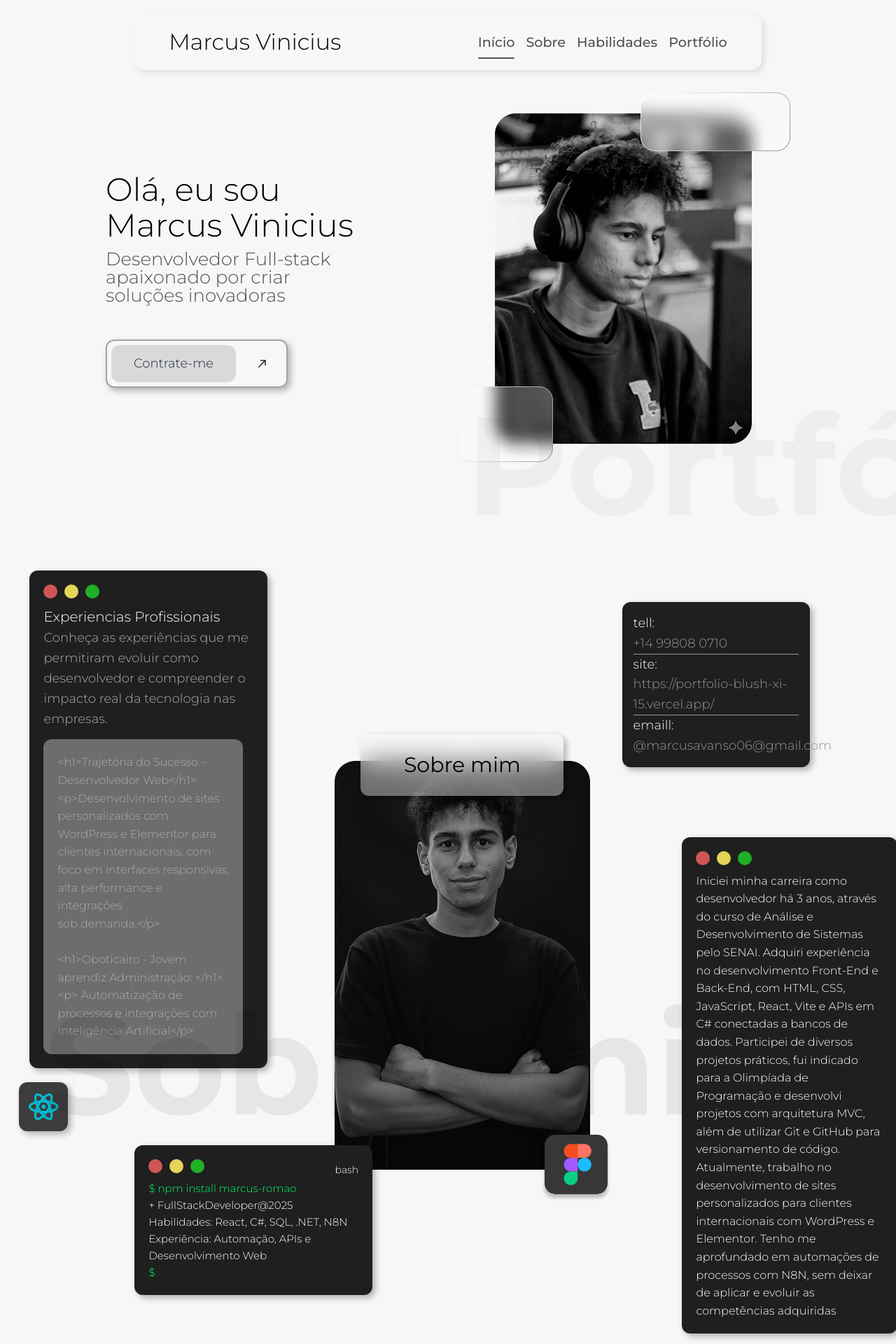
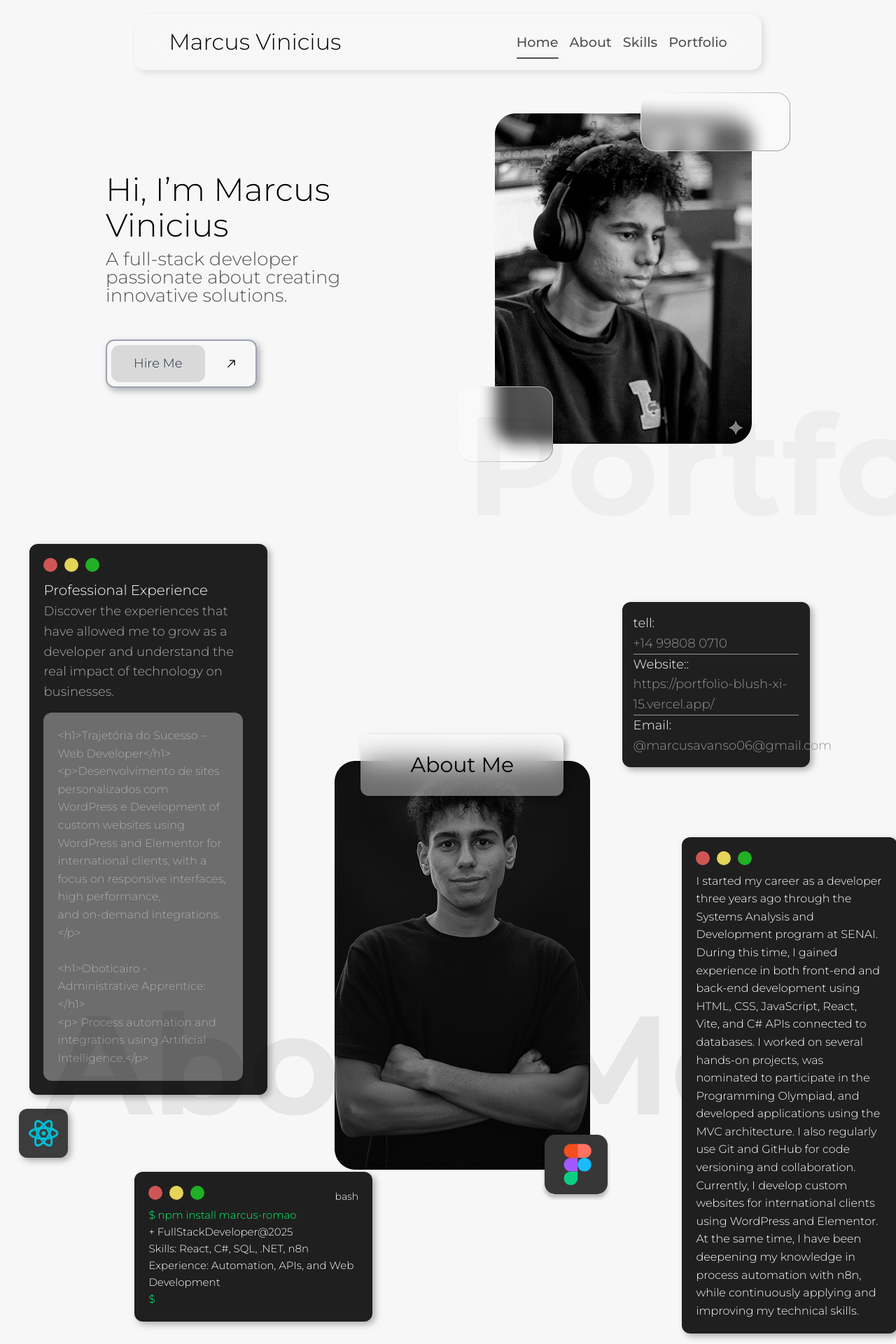
Before and after one commit to Marcusvn2006/Port, a React (Vite) app: page / in a window 1280 px wide. Shown: the top 1920 px of the page at 70% size. Built offline with nearby package versions, Linux system fonts and the light colour scheme.

Commit message:
alteração para ingles

```diff
--- a/src/App.jsx
+++ b/src/App.jsx
@@ -159,7 +159,7 @@ const App = () => {
                   }`}
                   onClick={closeMenu}
                 >
-                  Início
+                  Home
                 </a>
               </li>
               <li className="nav-item">
@@ -170,7 +170,7 @@ const App = () => {
                   }`}
                   onClick={closeMenu}
                 >
-                  Sobre
+                  About
                 </a>
               </li>
               <li className="nav-item">
@@ -181,7 +181,7 @@ const App = () => {
                   }`}
                   onClick={closeMenu}
                 >
-                  Habilidades
+                  Skills
                 </a>
               </li>
               <li className="nav-item">
@@ -192,7 +192,7 @@ const App = () => {
                   }`}
                   onClick={closeMenu}
                 >
-                  Portfólio
+                  Portfolio
                 </a>
               </li>
             </ul>
@@ -204,12 +204,12 @@ const App = () => {
         </nav>
 
         <div className="apresentacao">
-          <h1>Olá, eu sou Marcus Vinicius</h1>
+          <h1>Hi, I’m Marcus Vinicius</h1>
           <h2>
-            Desenvolvedor Full-stack apaixonado por criar soluções inovadoras
+            A full-stack developer passionate about creating innovative solutions.
           </h2>
           <a href="#contratar" className="button-wrapper">
-            <div className="button-text-section">Contrate-me</div>
+            <div className="button-text-section">Hire Me</div>
             <div className="button-arrow-section">
               <img src={arow} className="arrow-icon" alt="" />
             </div>
@@ -218,10 +218,10 @@ const App = () => {
         <div>
           <img className="imgapres" src={imgapresentacao} alt="" />
         </div>
-        <h1 className="title1">Portfólio</h1>
+        <h1 className="title1">Portfolio</h1>
       </div>
       <div id="sobre" className="container">
-        <h1 className="title">Sobre mim</h1>
+        <h1 className="title">About Me</h1>
         <div className="item conteriner-1">
           <div className="sobre">
             <div className="bolas">
@@ -230,25 +230,21 @@ const App = () => {
               <div className="bola3"></div>
             </div>
 
-            <h1> Experiencias Profissionais</h1>
+            <h1> Professional Experience</h1>
             <h2>
-              Conheça as experiências que me permitiram evoluir como
-              desenvolvedor e compreender o impacto real da tecnologia nas
-              empresas.
+              Discover the experiences that have allowed me to grow as a developer and understand the real impact of technology on businesses.
             </h2>
             <div className="input-sobre">
               <h3>
-                &lt;h1&gt;Trajetória do Sucesso – Desenvolvedor Web&lt;/h1&gt;
+                &lt;h1&gt;Trajetória do Sucesso – Web Developer&lt;/h1&gt;
                 <br />
                 &lt;p&gt;Desenvolvimento de sites personalizados com WordPress e
-                Elementor para clientes internacionais, com foco em interfaces
-                responsivas, alta performance e integrações
-                <br /> sob demanda.&lt;/p&gt;
+                Development of custom websites using WordPress and Elementor for international clients, with a focus on responsive interfaces, high performance,
+                <br />  and on-demand integrations.&lt;/p&gt;
                 <br /> <br />
-                &lt;h1&gt;Oboticairo - Jovem aprendiz Administração: &lt;/h1&gt;
+                &lt;h1&gt;Oboticairo - Administrative Apprentice: &lt;/h1&gt;
                 <br />
-                &lt;p&gt; Automatização de processos e integrações com
-                Inteligência Artificial&lt;/p&gt;
+                &lt;p&gt; Process automation and integrations using Artificial Intelligence.&lt;/p&gt;
               </h3>
             </div>
           </div>
@@ -267,15 +263,14 @@ const App = () => {
             <h3 className="sub-branca">
               + FullStackDeveloper@2025
               <br />
-              Habilidades: React, C#, SQL, .NET, N8N Experiência: Automação,
-              APIs e Desenvolvimento Web
+              Skills: React, C#, SQL, .NET, n8n Experience: Automation, APIs, and Web Development
             </h3>
             <h2 className="sub-verde">$</h2>
           </div>
         </div>
         <div className="item conteriner-2 ">
           <div className="title-sobre">
-            <h2>Sobre mim</h2>
+            <h2>About Me</h2>
           </div>
 
           <div className="ajus">
@@ -287,11 +282,11 @@ const App = () => {
           <div className="contact-sobre">
             <h2>tell:</h2>
             <h3 className="email-sobre">+14 99808 0710</h3>
-            <h2>site:</h2>
+            <h2>Website::</h2>
             <h3 className="email-sobre">
               https://portfolio-blush-xi-15.vercel.app/
             </h3>
-            <h2>emaill:</h2>
+            <h2>Email:</h2>
             <h3>@marcusavanso06@gmail.com</h3>
           </div>
           <div className="sobre2">
@@ -302,17 +297,11 @@ const App = () => {
             </div>
 
             <h1>
-              Iniciei minha carreira como desenvolvedor há 3 anos, através do
-              curso de Análise e Desenvolvimento de Sistemas pelo SENAI. Adquiri
-              experiência no desenvolvimento Front-End e Back-End, com HTML,
-              CSS, JavaScript, React, Vite e APIs em C# conectadas a bancos de
-              dados. Participei de diversos projetos práticos, fui indicado para
-              a Olimpíada de Programação e desenvolvi projetos com arquitetura
-              MVC, além de utilizar Git e GitHub para versionamento de código.
-              Atualmente, trabalho no desenvolvimento de sites personalizados
-              para clientes internacionais com WordPress e Elementor. Tenho me
-              aprofundado em automações de processos com N8N, sem deixar de
-              aplicar e evoluir as competências adquiridas
+            I started my career as a developer three years ago through the Systems Analysis and Development program at SENAI. During this time, I gained experience in both front-end and back-end development using HTML, CSS, JavaScript, React, Vite, and C# APIs connected to databases.
+
+I worked on several hands-on projects, was nominated to participate in the Programming Olympiad, and developed applications using the MVC architecture. I also regularly use Git and GitHub for code versioning and collaboration.
+
+Currently, I develop custom websites for international clients using WordPress and Elementor. At the same time, I have been deepening my knowledge in process automation with n8n, while continuously applying and improving my technical skills.
             </h1>
           </div>
         </div>
@@ -321,10 +310,10 @@ const App = () => {
       <div id="habilidades" class="cont">
         <div class="it justo">
           <div className="habilidades">
-            <h1>Minhas Habilidades:</h1>
+            <h1>My Skills:</h1>
             <h2>
-              Tecnologias e ferramentas que domino para criar
-              <br /> soluções completas
+             Technologies and tools I use to build
+              complete <br /> solutions.
             </h2>
           </div>
         </div>
@@ -408,8 +397,8 @@ const App = () => {
         <div class="item-port">
           {" "}
           <div className="Port">
-            <h1>Meus Projetos</h1>
-            <h2>Alguns dos projetos que desenvolvi</h2>
+            <h1>My Projects</h1>
+            <h2>Some of the projects I have developed.</h2>
           </div>
         </div>
         <div class="item-port portifo">
@@ -428,11 +417,7 @@ const App = () => {
               <img className="imgport" src={testeprojeto} alt="" />
               <h2>Souza's Services</h2>
               <h3>
-                Um site que desenvolvi enquanto trabalhava para a empresa
-                Trajetória do Sucesso, atendendo a uma cliente dos Estados
-                Unidos (Huntersville, NC). Ela solicitou um design sofisticado,
-                que transmitisse elegância e profissionalismo, destacando os
-                serviços de limpeza oferecidos.
+                A website I developed while working for the company Trajetória do Sucesso, serving a client from the United States (Huntersville, NC). The client requested a sophisticated design that conveyed elegance and professionalism, highlighting the cleaning services offered.
               </h3>
               <div className="logos">
                 <img className="logosPort" src={elementorPreto} alt="" />
@@ -453,14 +438,9 @@ const App = () => {
                 <div className="bola3"></div>
               </div>
               <img className="imgport" src={N8n_automacao} alt="" />
-              <h2>Automação N8n</h2>
+              <h2>n8n Automation</h2>
               <h3>
-                Desenvolvi uma automação para barbearias com o objetivo de
-                otimizar o atendimento aos clientes. O agente virtual agenda e
-                remarca horários, responde dúvidas frequentes e armazena todas
-                as interações em um banco de dados, permitindo controle e
-                histórico de atendimentos. Essa solução melhora a experiência do
-                cliente e reduz a carga de trabalho manual da equipe.
+                I developed an automation solution for barbershops aimed at optimizing customer service. The virtual agent schedules and reschedules appointments, answers frequently asked questions, and stores all interactions in a database, enabling full control and service history tracking. This solution improves the customer experience and reduces the team’s manual workload.
               </h3>
               <div className="logos">
                 <img className="logosPort" src={n8nPreto} alt="" />
@@ -482,11 +462,7 @@ const App = () => {
               <img className="imgport" src={devflix} alt="" />
               <h2>DevFlix</h2>
               <h3>
-                Uma plataforma de streaming desenvolvida com React e Node.js,
-                que permite a visualização e exploração de um catálogo de
-                filmes. Este foi um dos meus projetos de aprendizado em React,
-                onde pude aperfeiçoar a manipulação de APIs e o consumo dinâmico
-                de dados para criação de interfaces modernas e responsivas.
+                A streaming platform developed with React and Node.js that allows users to browse and explore a movie catalog. This was one of my learning projects in React, where I improved my skills in API handling and dynamic data consumption to build modern and responsive interfaces.
               </h3>
               <div className="logos">
                 <img className="logosPort" src={react} alt="" />
@@ -510,11 +486,7 @@ const App = () => {
               <h2>locadoraMvc</h2>
 
               <h3>
-                Um sistema web desenvolvido em MVC, voltado para o gerenciamento
-                de uma locadora de veículos. A aplicação permite cadastrar
-                clientes, registrar a retirada e devolução de carros ou motos e
-                armazenar todas as informações em um banco de dados, garantindo
-                organização e controle eficiente das locações.
+               A web system developed using the MVC architecture, focused on managing a vehicle rental business. The application allows registering customers, recording car and motorcycle pickups and returns, and storing all information in a database, ensuring organized and efficient rental management.
               </h3>
 
               <div className="logos">
@@ -536,14 +508,10 @@ const App = () => {
                 <div className="bola3"></div>
               </div>
               <img className="imgport" src={mauicalculadora} alt="" />
-              <h2>Calculadora Maui</h2>
+              <h2>MAUI Calculator</h2>
 
               <h3>
-                Um sistema web desenvolvido em MVC, voltado para o gerenciamento
-                de uma locadora de veículos. A aplicação permite cadastrar
-                clientes, registrar a retirada e devolução de carros ou motos e
-                armazenar todas as informações em um banco de dados, garantindo
-                organização e controle eficiente das locações.
+             A calculator application developed with .NET MAUI, designed to provide a clean, intuitive, and responsive user experience. This project demonstrates cross-platform development, efficient UI design, and accurate mathematical operations using modern .NET technologies.
               </h3>
 
               <div className="logos">
@@ -565,13 +533,10 @@ const App = () => {
                 <div className="bola3"></div>
               </div>
               <img className="imgport" src={apiescola} alt="" />
-              <h2>API Escola</h2>
+              <h2>School Management API</h2>
 
               <h3>
-                A primeira API que desenvolvi foi um projeto voltado para o
-                gerenciamento de uma escola, com recursos para cadastro de
-                turmas e alunos, permitindo o armazenamento e controle
-                organizado das informações.
+             The first API I developed was a project focused on school management, featuring class and student registration, enabling structured data storage and organized information control.
               </h3>
 
               <div className="logos">
@@ -602,9 +567,9 @@ const App = () => {
       <div class="footer" id="contratar">
         <div class="foot textFoot">
           <div className="trabalharJunto">
-            <h1>Vamos trabalhar juntos?</h1>
+            <h1>Let’s work together!</h1>
             <h2>
-              Estou sempre interessado em novos projetos <br /> e oportunidades.
+              I’m always interested in new projects  <br /> and opportunities.
             </h2>
           </div>
         </div>
```
